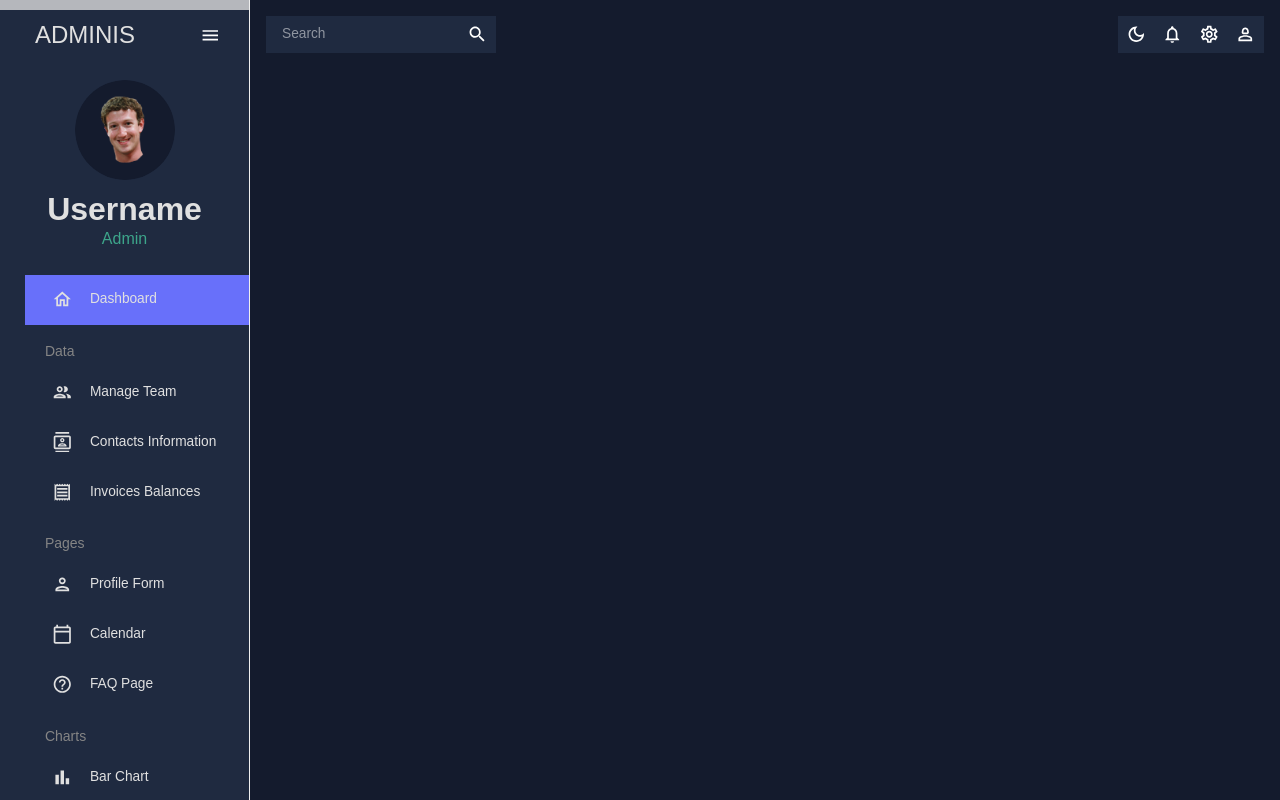
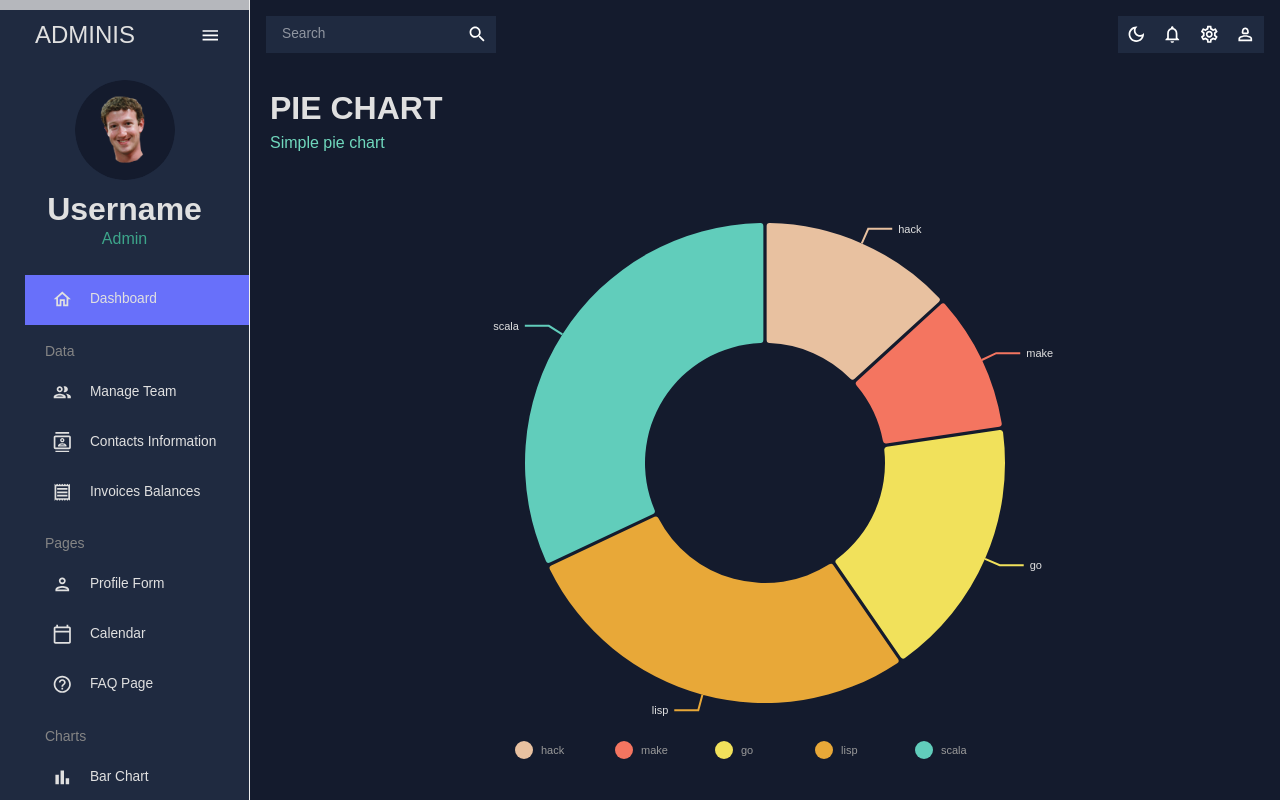
Before and after one commit to AnaPatriciaGraca/IPTSensingGrid, a React (Create React App) app in the folder react-admin/: page /pie in a window 1280 px wide. Shown: the top 800 px of the page. Built offline with nearby package versions, Linux system fonts and the light colour scheme.

Commit message:
Pie Chart

```diff
--- a/react-admin/package.json
+++ b/react-admin/package.json
@@ -15,6 +15,7 @@
     "@mui/material": "^5.14.3",
     "@mui/x-data-grid": "^6.10.2",
     "@nivo/bar": "^0.83.0",
+    "@nivo/pie": "^0.83.0",
     "@testing-library/jest-dom": "^5.17.0",
     "@testing-library/react": "^13.4.0",
     "@testing-library/user-event": "^13.5.0",
--- a/react-admin/src/App.js
+++ b/react-admin/src/App.js
@@ -13,8 +13,8 @@
 import Calendar from '../src/scenes/calendar'
 import FAQ from '../src/scenes/faq'
 import Bar from '../src/scenes/bar'
+import Pie from '../src/scenes/pie'
 // import Line from '../src/scenes/line'
-// import Pie from '../src/scenes/pie'
 // import Geography from '../src/scenes/geography'
 
 function App() {
@@ -39,8 +39,8 @@
               <Route path="/calendar" element={<Calendar />} />
               <Route path="/faq" element={<FAQ />} />
               <Route path="/bar" element={<Bar />} />
+              <Route path="/pie" element={<Pie />} />
               {/* <Route path="/line" element={<Line />} /> */}
-              {/* <Route path="/pie" element={<Pie />} /> */}
               {/* <Route path="/geography" element={<Geography />} /> */}
             </Routes>
           </main>
--- /dev/null
+++ b/react-admin/src/components/PieChart.js
@@ -0,0 +1,109 @@
+import { ResponsivePie } from "@nivo/pie";
+import { tokens } from "../theme";
+import { useTheme } from "@mui/material";
+import { mockPieData as data } from "../data/mockData";
+
+const PieChart = () => {
+  const theme = useTheme();
+  const colors = tokens(theme.palette.mode);
+  return (
+    <ResponsivePie
+      data={data}
+      theme={{
+        axis: {
+          domain: {
+            line: {
+              stroke: colors.grey[100],
+            },
+          },
+          legend: {
+            text: {
+              fill: colors.grey[100],
+            },
+          },
+          ticks: {
+            line: {
+              stroke: colors.grey[100],
+              strokeWidth: 1,
+            },
+            text: {
+              fill: colors.grey[100],
+            },
+          },
+        },
+        legends: {
+          text: {
+            fill: colors.grey[100],
+          },
+        },
+      }}
+      margin={{ top: 40, right: 80, bottom: 80, left: 80 }}
+      innerRadius={0.5}
+      padAngle={0.7}
+      cornerRadius={3}
+      activeOuterRadiusOffset={8}
+      borderColor={{
+        from: "color",
+        modifiers: [["darker", 0.2]],
+      }}
+      arcLinkLabelsSkipAngle={10}
+      arcLinkLabelsTextColor={colors.grey[100]}
+      arcLinkLabelsThickness={2}
+      arcLinkLabelsColor={{ from: "color" }}
+      enableArcLabels={false}
+      arcLabelsRadiusOffset={0.4}
+      arcLabelsSkipAngle={7}
+      arcLabelsTextColor={{
+        from: "color",
+        modifiers: [["darker", 2]],
+      }}
+      defs={[
+        {
+          id: "dots",
+          type: "patternDots",
+          background: "inherit",
+          color: "rgba(255, 255, 255, 0.3)",
+          size: 4,
+          padding: 1,
+          stagger: true,
+        },
+        {
+          id: "lines",
+          type: "patternLines",
+          background: "inherit",
+          color: "rgba(255, 255, 255, 0.3)",
+          rotation: -45,
+          lineWidth: 6,
+          spacing: 10,
+        },
+      ]}
+      legends={[
+        {
+          anchor: "bottom",
+          direction: "row",
+          justify: false,
+          translateX: 0,
+          translateY: 56,
+          itemsSpacing: 0,
+          itemWidth: 100,
+          itemHeight: 18,
+          itemTextColor: "#999",
+          itemDirection: "left-to-right",
+          itemOpacity: 1,
+          symbolSize: 18,
+          symbolShape: "circle",
+          effects: [
+            {
+              on: "hover",
+              style: {
+                itemTextColor: "#000",
+              },
+            },
+          ],
+        },
+      ]}
+    />
+  );
+};
+
+export default PieChart;
--- /dev/null
+++ b/react-admin/src/scenes/pie/index.js
@@ -0,0 +1,16 @@
+import { Box } from '@mui/material'
+import Header from '../../components/Header'
+import PieChart from '../../components/PieChart'
+
+const Pie = () => {
+  return (
+    <Box m='20px'>
+        <Header title='PIE CHART' subtitle='Simple pie chart' />
+        <Box height='75vh'>
+            <PieChart />
+        </Box>
+    </Box>
+  )
+}
+
+export default Pie
```
Also changed, not shown: 1 other file (tests, documents, lock files or other folders).
